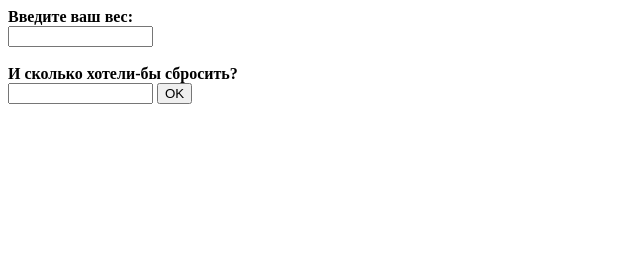
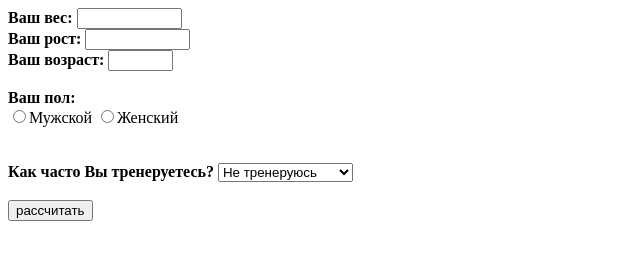
Before and after one commit to arefjoy/myTestSite, a plain HTML site: page index.html in a window 1280 px wide. Shown: the whole page, without its empty margins (0-640 px from the left). Drawn offline with Linux system fonts and the light colour scheme.

Commit message:
Update index.html
Убрал индекс массы тела, поменял целиком формулу расчета.

```diff
--- a/index.html
+++ b/index.html
@@ -4,7 +4,6 @@
 	<meta http-equiv="content-type" content="text/html; charset=utf-8" />
 	<title>Расчёт калоража</title>
 	<script>
-		const bodyMassIndex = 30;
 		function Calorues() {
 			var weigt = Number(document.getElementById("Weigt").value);
 			var weigtToDrop = Number(document.getElementById("WeigtToDrop").value);
@@ -17,20 +16,43 @@
 </head>
 
 <body>
-	<b>Введите ваш вес:</b><br>
-	<input id="Weigt" type="text" size="15"><br><br>
-	<b>И сколько хотели-бы сбросить?</b> <br>
-	<input id="WeigtToDrop" type="text" size="15">
-	<input type="button" onClick="Calorues()" value="OK">
+	<b>Ваш вес:</b>
+	<input id="weight" type="text" size="10">
+	<br>
+	<b>Ваш рост:</b>
+	<input id="height" type="text" size="10">
+	<br>
+	<b>Ваш возраст:</b>
+	<input id="age" type="text" size="5">
+	<br><br>
+	<b>Ваш пол:</b>
+	<br>
+	<div><input type="radio" name="sex" value="man">Мужской
+	<input type="radio" name="sex" value="woman">Женский</div>
+	<br><br>
+	<b>Как часто Вы тренеруетесь?</b>
+	<select id="activityCoefficient">
+		    <option value="1.2">Не тренеруюсь</option>>
+		    <option value="1.375">1-3 раза в неделю</option>>
+			<option value="1.55">3-5 раз в неделю</option>>
+			<option value="1.725">5-6 раз в неделю</option>>
+		    <option value="1.9">Каждый день</option>>
+			</select>
+	<br><br>
+	<input type="button" onClick="getDailyCalories();" value="рассчитать">
 	<br><br><br>
-	<center>
-		<h1>
-			<p id="textBeforeTheResult"></p>
-			<font color="red">
-				<p id="Res"></p>
-			</font>
-		</h1>
-	</center>
+
+	<div id="resultDiv" style="align: center; display: none;">
+		<p>Суточная норма потребления калорий:
+			<span id="result" style="color: red"></span>
+		</p>
+	</div>
+
+	<div id="resultDietDiv" style="align: center; display: none;">
+		<p>Норма потребления калорий для постепенного похудения (1,4кг/месяц):
+			<span id="resultDiet" style="color: green"></span>
+		</p>
+	</div>
 </body>
 
 </html>
```
